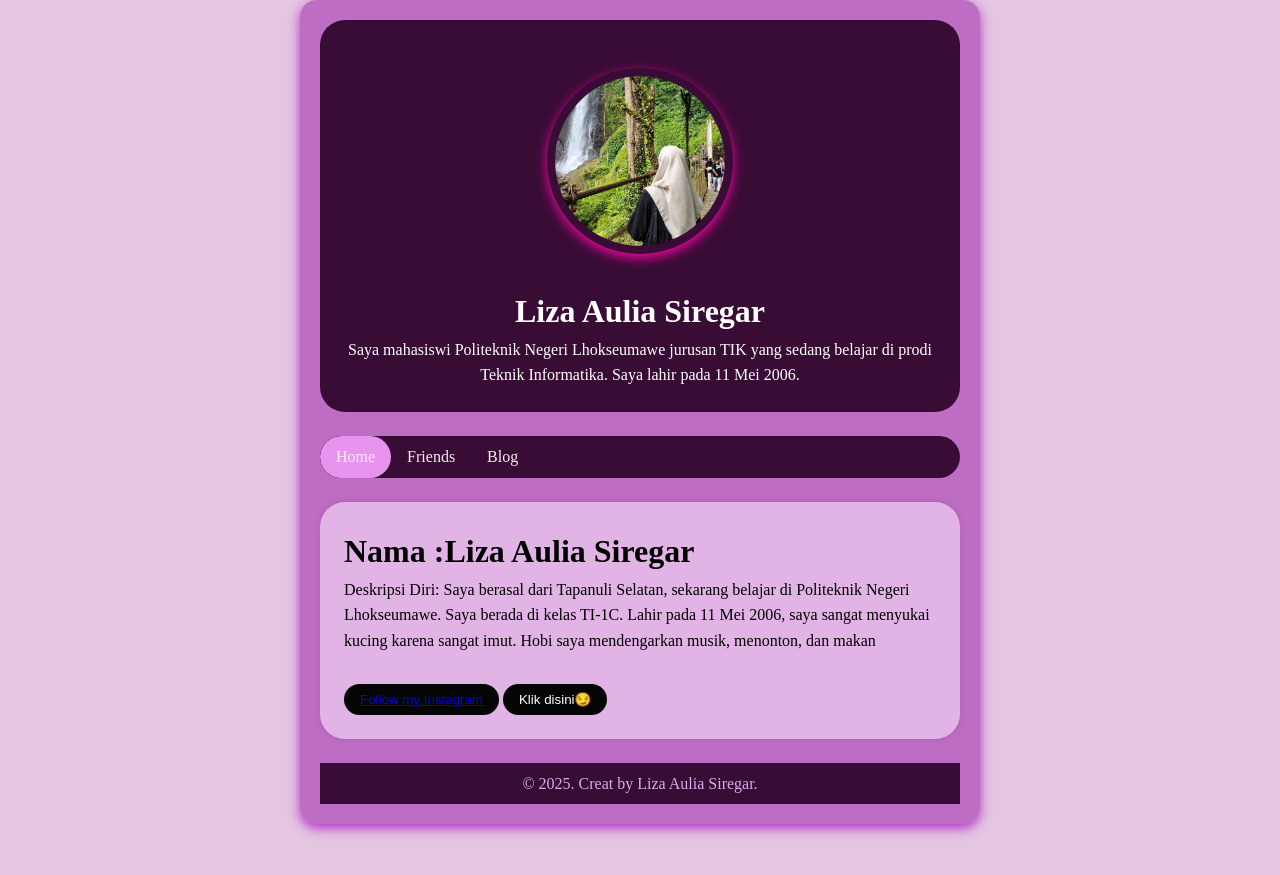
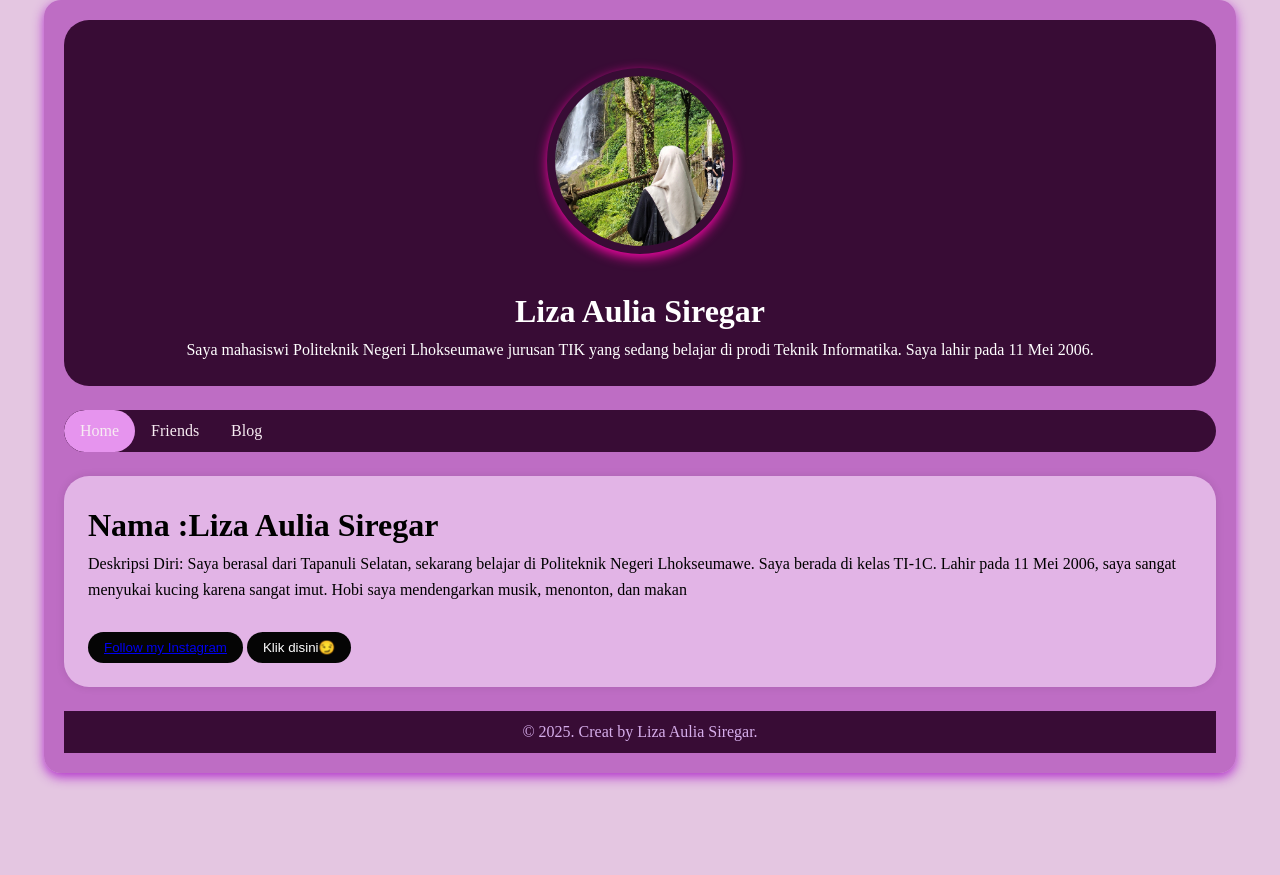
Before and after one commit to lizaauliasiregar/lizaauliasiregar.github.io, a Jekyll site: the page built from index.html, in a window 1280 px wide. Shown: the top 875 px of the page. Built offline with Jekyll 4.4.1, drawn with Linux system fonts in a browser that asks for light colours.

Commit message:
Update folder

```diff
--- a/_sass/main.scss
+++ b/_sass/main.scss
@@ -57,7 +57,7 @@ nav {
 }
 
 .container {
-    width: 50%; margin: auto; overflow: hidden;
+    width: 90%; margin: auto; overflow: hidden;
     padding: 20px;
     border-radius: 17px; background-color: #ae47b8b2;
     box-shadow: 0 4px 12px rgba(175, 39, 202, 0.952);
```
Also changed, not shown: 2 other files.
